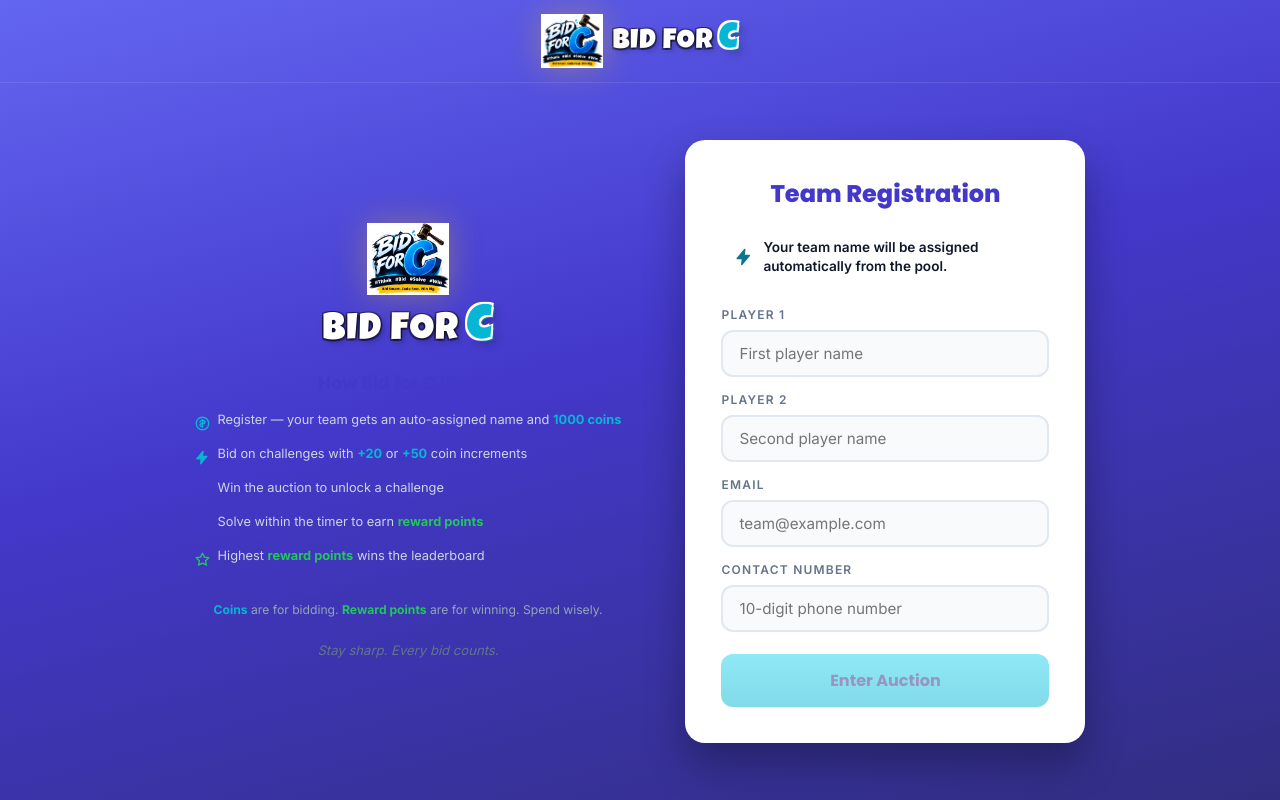
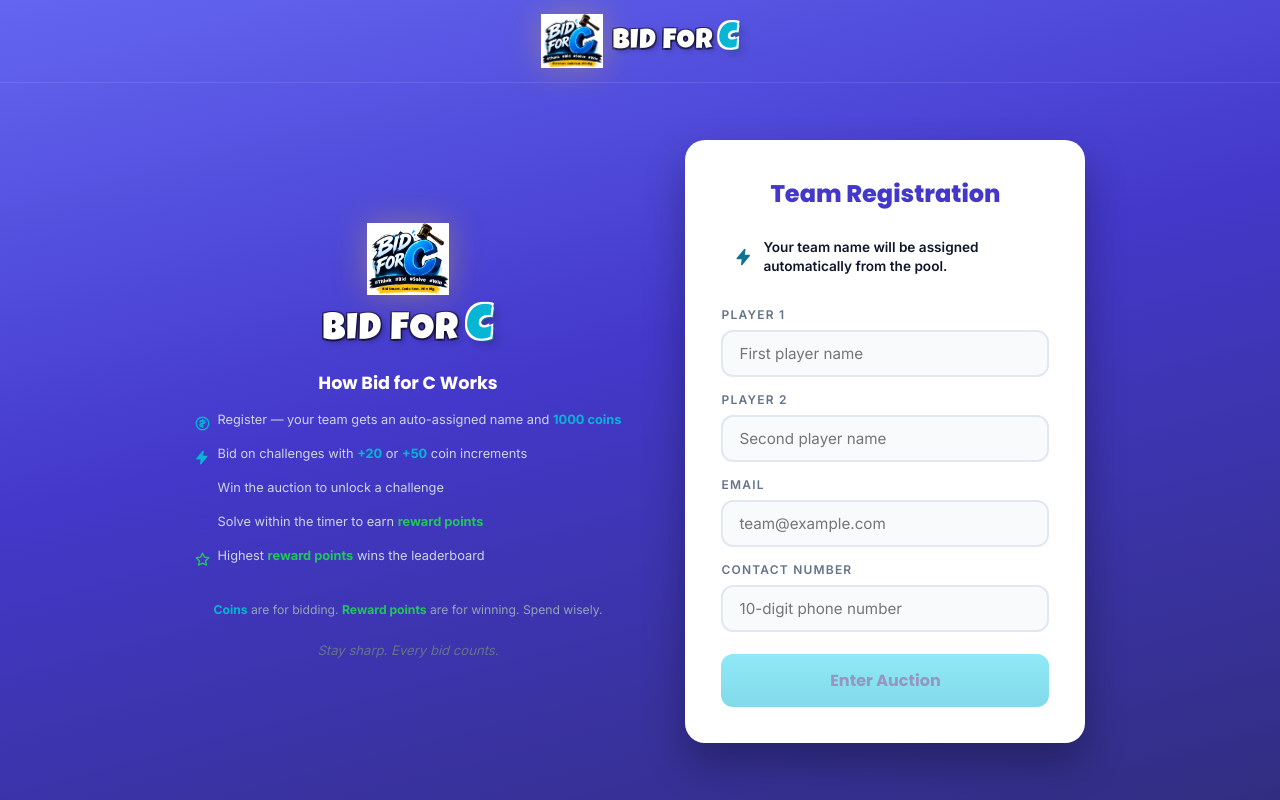
Before and after one commit to RudraMistry-cmd/auction-quiz, a React (Vite) app in the folder auction-quiz/client/: page /team in a window 1280 px wide. Built offline with nearby package versions, Linux system fonts and the light colour scheme; no server answers.

Commit message:
fix(registration): make event guide heading visible on dark background
Change 'How Bid for C Works' heading color from C.primary (dark navy)
to #FFFFFF so it's legible against the dark gradient background.

```diff
--- a/auction-quiz/client/src/pages/TeamScreen.tsx
+++ b/auction-quiz/client/src/pages/TeamScreen.tsx
@@ -646,7 +646,7 @@
         <div style={regContent}>
           <div style={regLeft}>
             <BrandHeader variant="centered" inverted style={{ marginBottom: "16px" }} />
-            <h3 style={{ fontFamily: F.heading, fontWeight: 700, fontSize: "1.1rem", color: C.primary, marginBottom: "14px", textAlign: "center" }}>
+            <h3 style={{ fontFamily: F.heading, fontWeight: 700, fontSize: "1.1rem", color: "#FFFFFF", marginBottom: "14px", textAlign: "center" }}>
               How Bid for C Works
             </h3>
 
```
